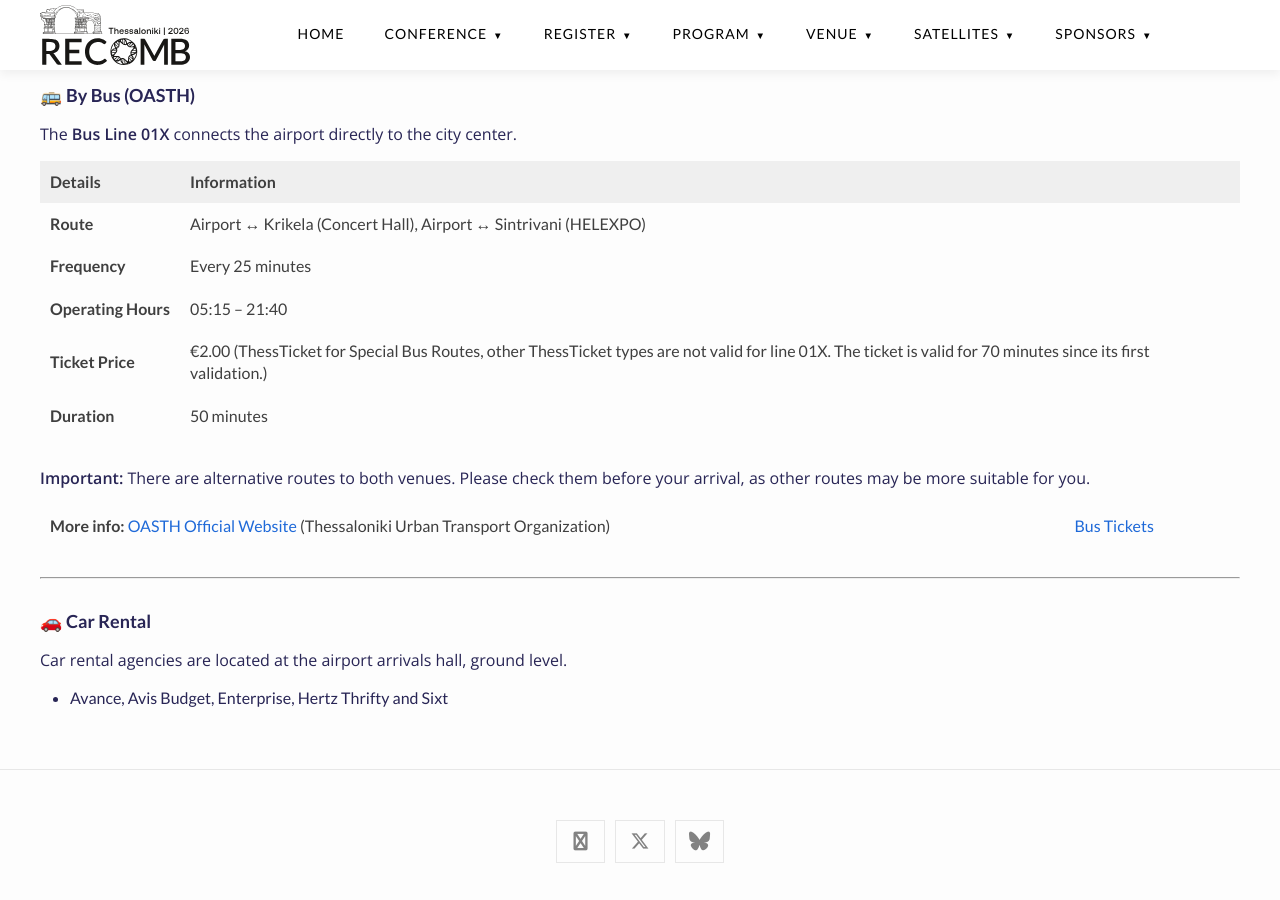
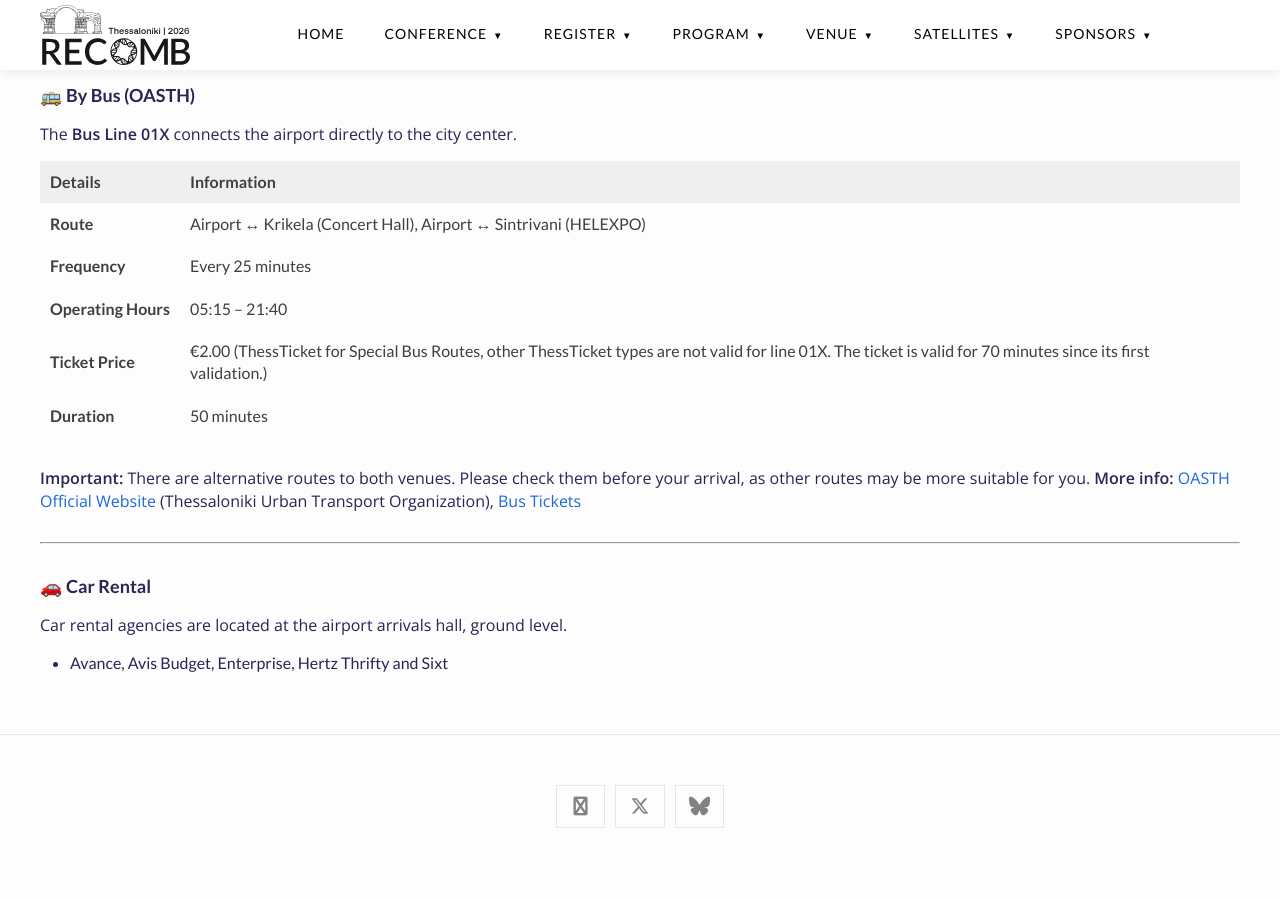
Before and after one commit to recomb-conference/recomb2026, a Jekyll site: the page built from airport.md, in a window 1280 px wide and 900 px high, scrolled down 1337 px. Built offline with Jekyll 4.4.1, drawn with Linux system fonts in a browser that asks for light colours; nearby versions of some CDN libraries; after the commit the page ends 2202 px from its top, so only the background shows below that.

Commit message:
Update airport.md

```diff
--- a/airport.md
+++ b/airport.md
@@ -4,10 +4,12 @@
 ---
 
 #### Please note that travel times vary heavily depending on the traffic!
+{: style="text-align: center;"}
 
 ---
 
 ### <span style="color:#9a0c0c;">Thessaloniki Airport "Makedonia" (SKG)</span>
+{: style="text-align: center;"}
 
 <div class="map-wrapper" style="display:flex; justify-content: center; margin: 1.5rem 0;">
     <iframe
@@ -56,8 +58,7 @@
 | **Duration** | 50 minutes |
 
 **Important:** There are alternative routes to both venues. Please check them before your arrival, as other routes may be more suitable for you.
-
-**More info:** [OASTH Official Website](https://oasth.gr/) (Thessaloniki Urban Transport Organization) | [Bus Tickets](https://oseth.com.gr/en/bus-fare-products)
+**More info:** [OASTH Official Website](https://oasth.gr/) (Thessaloniki Urban Transport Organization), [Bus Tickets](https://oseth.com.gr/en/bus-fare-products)
 
 ---
 
```
